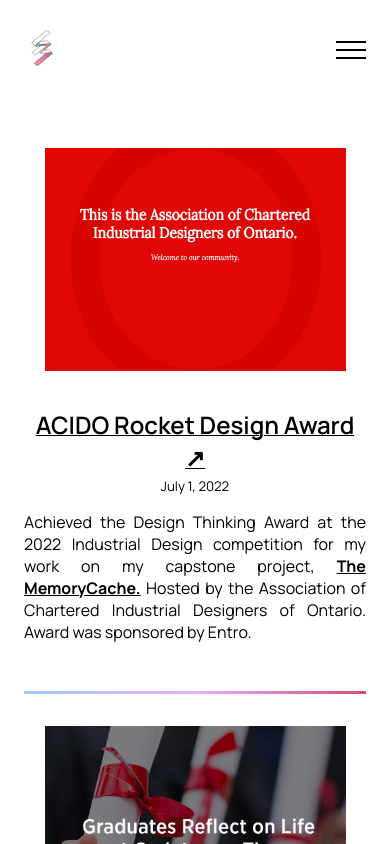
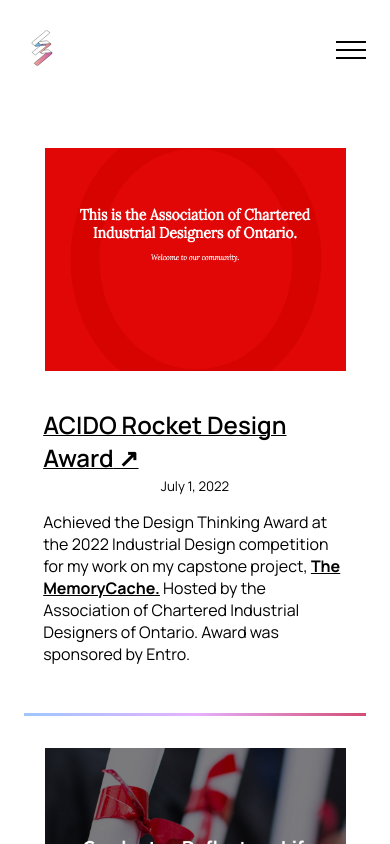
Before and after one commit to Elimists/sash-portfolio, a Next.js app: page /featured in a window 390 px wide. Shown: the top 844 px of the page. Built offline with nearby package versions, Linux system fonts and the light colour scheme.

Commit message:
Updated the css and removed dark theme from mobile nav bar

```diff
--- a/components/Navbar.js
+++ b/components/Navbar.js
@@ -135,9 +135,11 @@ export default function Navbar(){
                     </Link>
                 </div>
 
+                {/**
                 <div className={(activeTheme == "light") ? styles.light_theme : styles.dark_theme} onClick={() => swapTheme()}>
                     <ThemeToggle />
                 </div>
+                */}
             </div>
 
         </div>
--- a/styles/components/FeaturedComponent.module.css
+++ b/styles/components/FeaturedComponent.module.css
@@ -16,9 +16,9 @@
     margin-bottom: 0.2rem;
     text-decoration-line: underline;
     text-decoration-thickness: 0.1px;
-    display: flex;
-    align-items: center;
-    justify-content: center;
+    text-align: start;
+    padding-left: 1.2rem;
+    padding-right: 1.2rem;
 }
 
 .text_div > h5{
@@ -27,7 +27,9 @@
 }
 
 .text_div > p {
-    text-align: justify;
+    text-align: start;
+    padding-left: 1.2rem;
+    padding-right: 1.2rem;
 }
 
 .colorful_bottom_bar{
```
